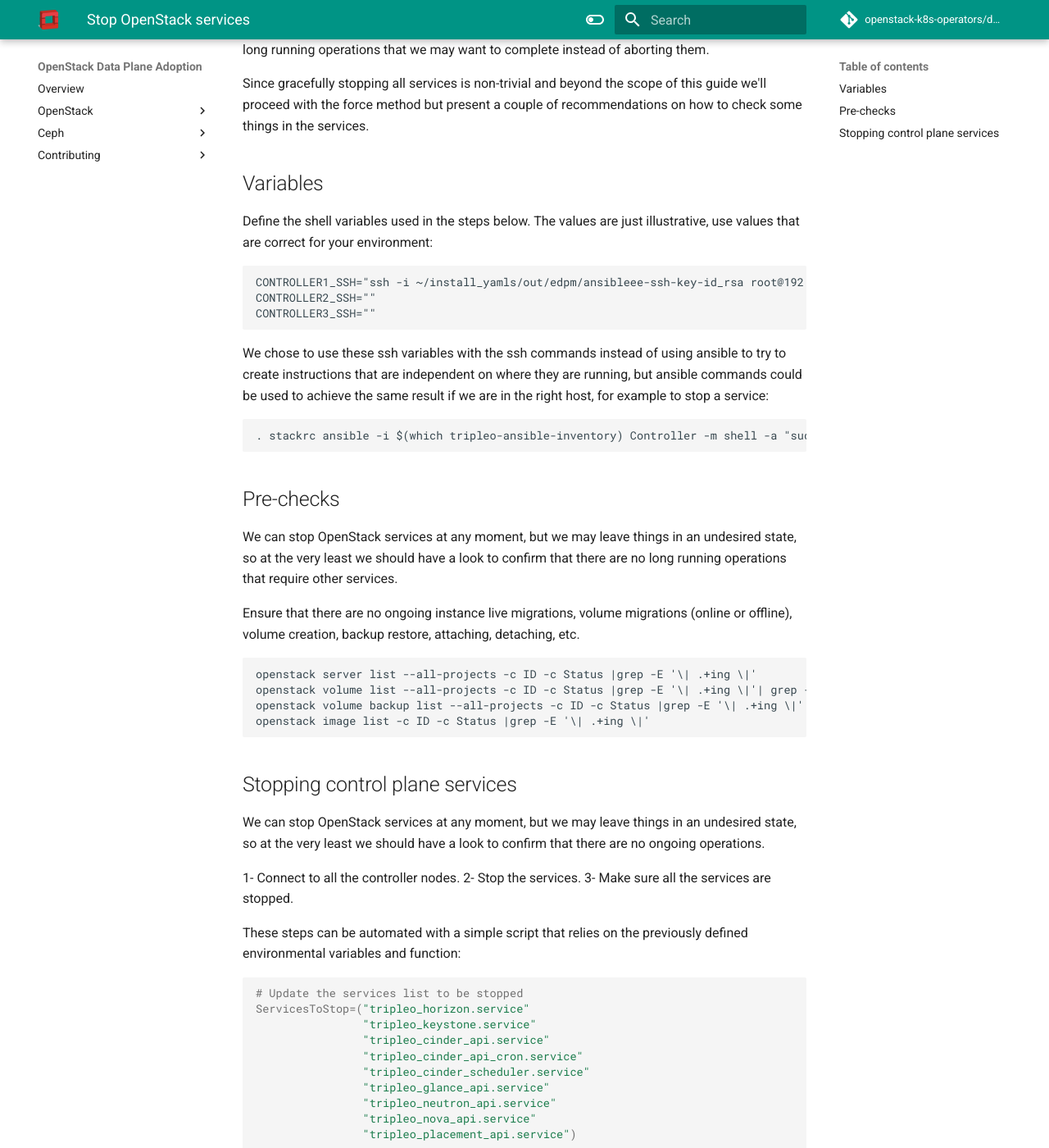
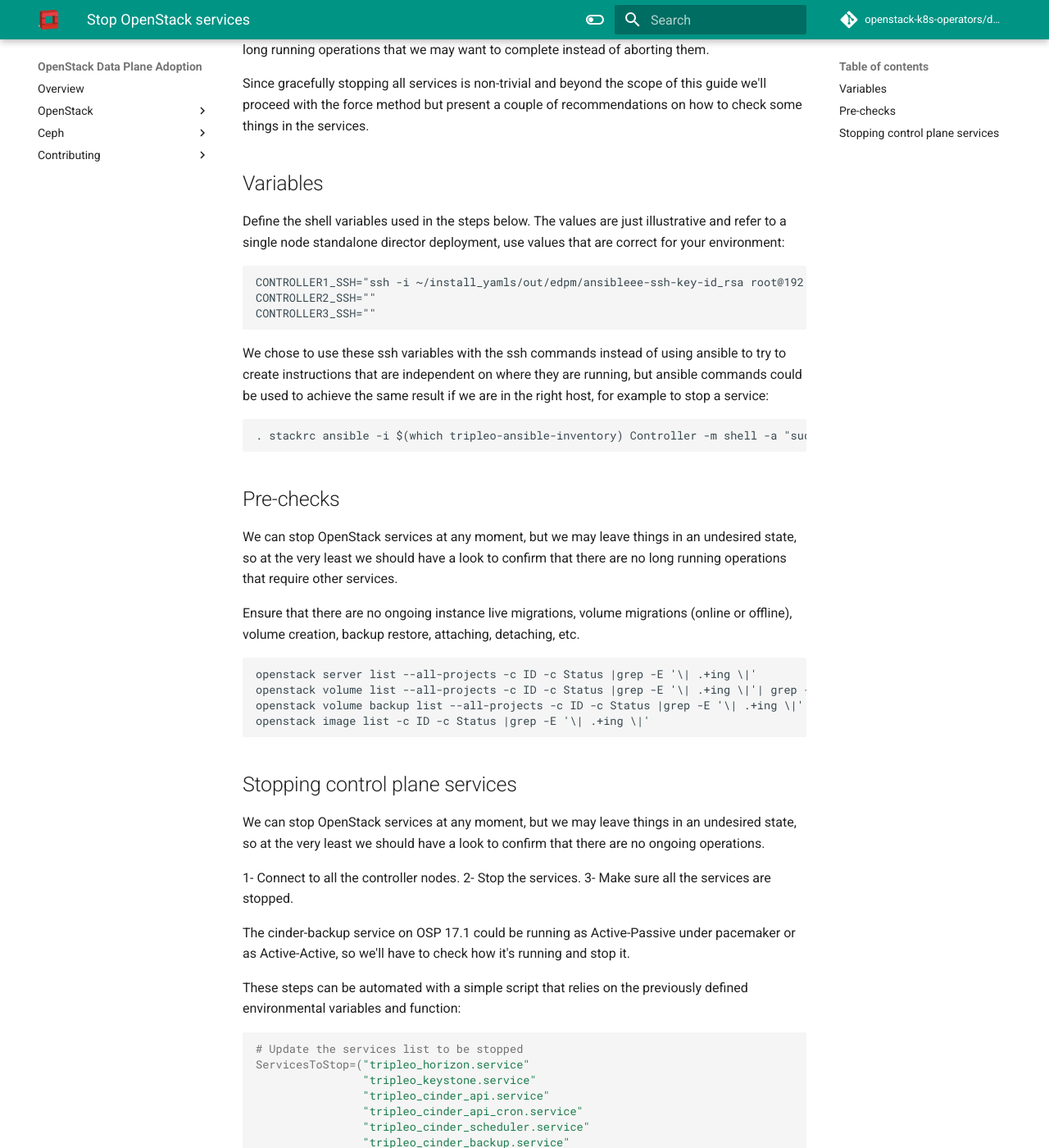
Before and after one commit to openstack-k8s-operators/data-plane-adoption, an MkDocs documentation site: the page built from docs/openstack/stop_services.md, in a window 1280 px wide and 1400 px high, scrolled down 343 px. Shown: the whole window at 82% size. Built offline with MkDocs 1.6.1 and Material for MkDocs 9.7.7, drawn with Linux system fonts in a browser that asks for light colours; comment, search, counter and statistics services are not loaded; the version menu is left out; some of the changed text lies outside the part shown.

Commit message:
Stop cinder volume and backup
As part of the adoption process we need to stop the cinder backup and
volume services just like we do the rest of the other cinder services.

````diff
--- a/docs/openstack/stop_services.md
+++ b/docs/openstack/stop_services.md
@@ -19,7 +19,8 @@
 ## Variables
 
 Define the shell variables used in the steps below. The values are
-just illustrative, use values that are correct for your environment:
+just illustrative and refer to a single node standalone director deployment,
+use values that are correct for your environment:
 
 ```
 CONTROLLER1_SSH="ssh -i ~/install_yamls/out/edpm/ansibleee-ssh-key-id_rsa root@192.168.122.100"
@@ -64,6 +65,10 @@
 2- Stop the services.
 3- Make sure all the services are stopped.
 
+The cinder-backup service on OSP 17.1 could be running as Active-Passive under
+pacemaker or as Active-Active, so we'll have to check how it's running and
+stop it.
+
 These steps can be automated with a simple script that relies on the previously
 defined environmental variables and function:
 
@@ -75,12 +80,15 @@
                 "tripleo_cinder_api.service"
                 "tripleo_cinder_api_cron.service"
                 "tripleo_cinder_scheduler.service"
+                "tripleo_cinder_backup.service"
                 "tripleo_glance_api.service"
                 "tripleo_neutron_api.service"
                 "tripleo_nova_api.service"
                 "tripleo_placement_api.service")
 
-PacemakerResourcesToStop=("haproxy-bundle")
+PacemakerResourcesToStop=("haproxy-bundle"
+                          "openstack-cinder-volume"
+                          "openstack-cinder-backup")
 
 echo "Stopping systemd OpenStack services"
 for service in ${ServicesToStop[*]}; do
````
